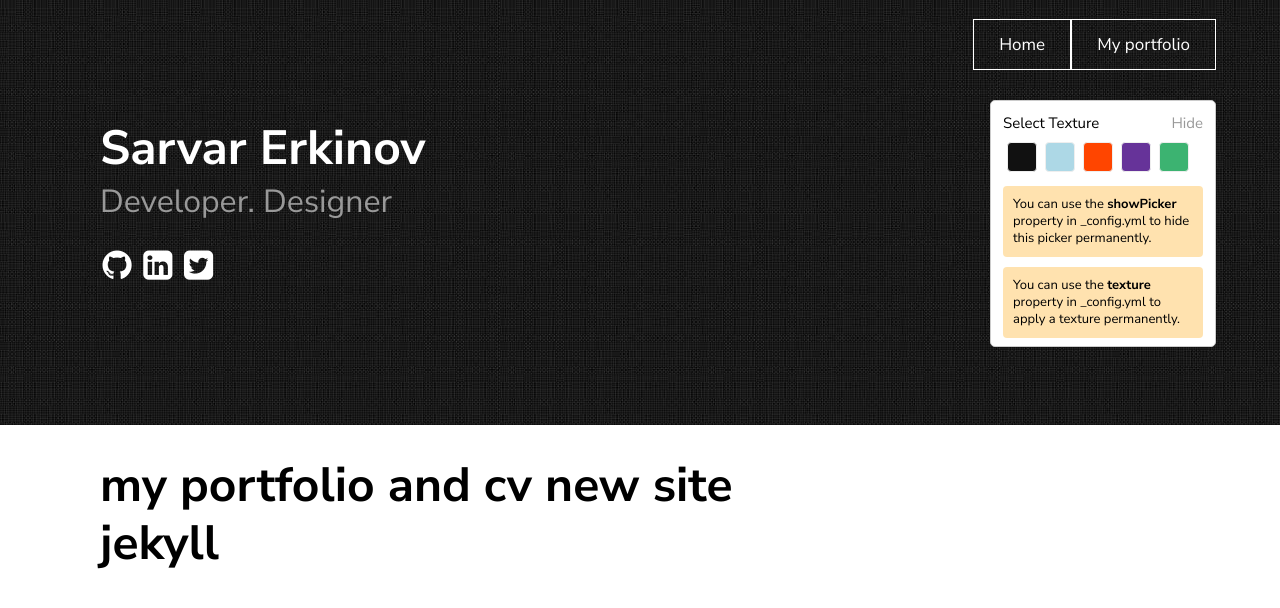
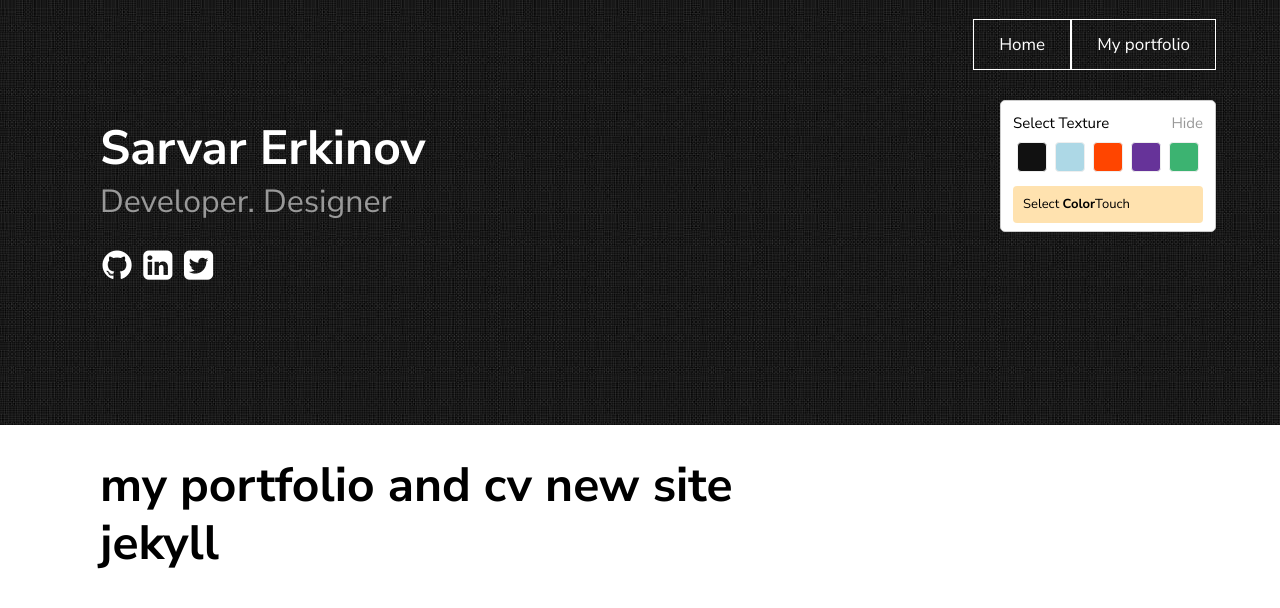
Before and after one commit to sarvar8373/jekyll, a Jekyll site: the page built from index.html, in a window 1280 px wide. Shown: the top 608 px of the page. Built offline with Jekyll 4.4.1, drawn with Linux system fonts in a browser that asks for light colours.

Commit message:
Update footer.html

```diff
--- a/_includes/footer.html
+++ b/_includes/footer.html
@@ -22,8 +22,7 @@
 		<div id="purple"></div>
 		<div id="green"></div>
 	</div>
-	<p class="info">You can use the <b>showPicker</b> property in _config.yml to hide this picker permanently.</p>
-	<p class="info">You can use the <b>texture</b> property in _config.yml to apply a texture permanently.</p>
+	<p class="info">Select <b>Color</b>Touch </p>
 </div>
 <script src="{{ "/assets/js/picker.js" | relative_url }}"></script>
 {%- endif -%}
```
